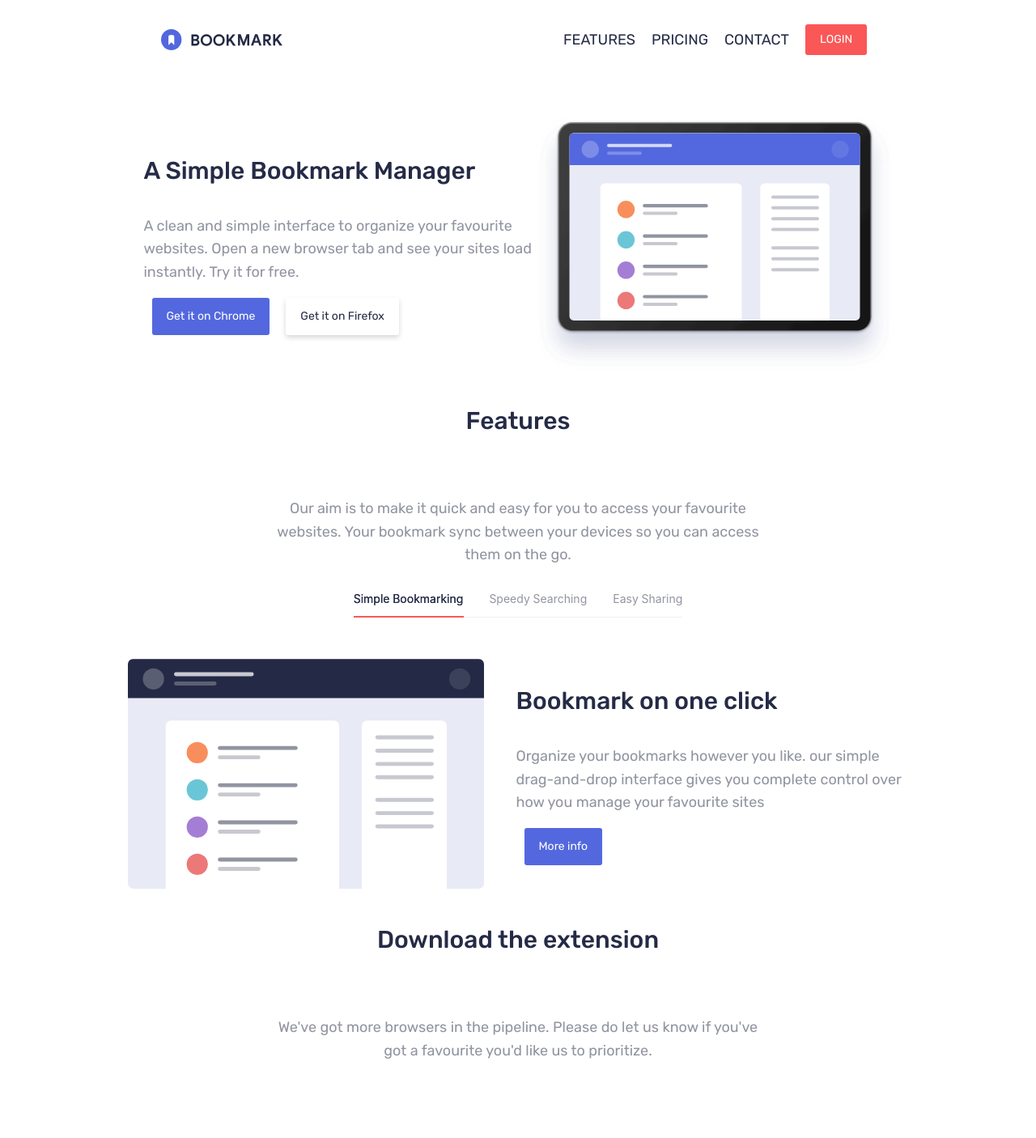
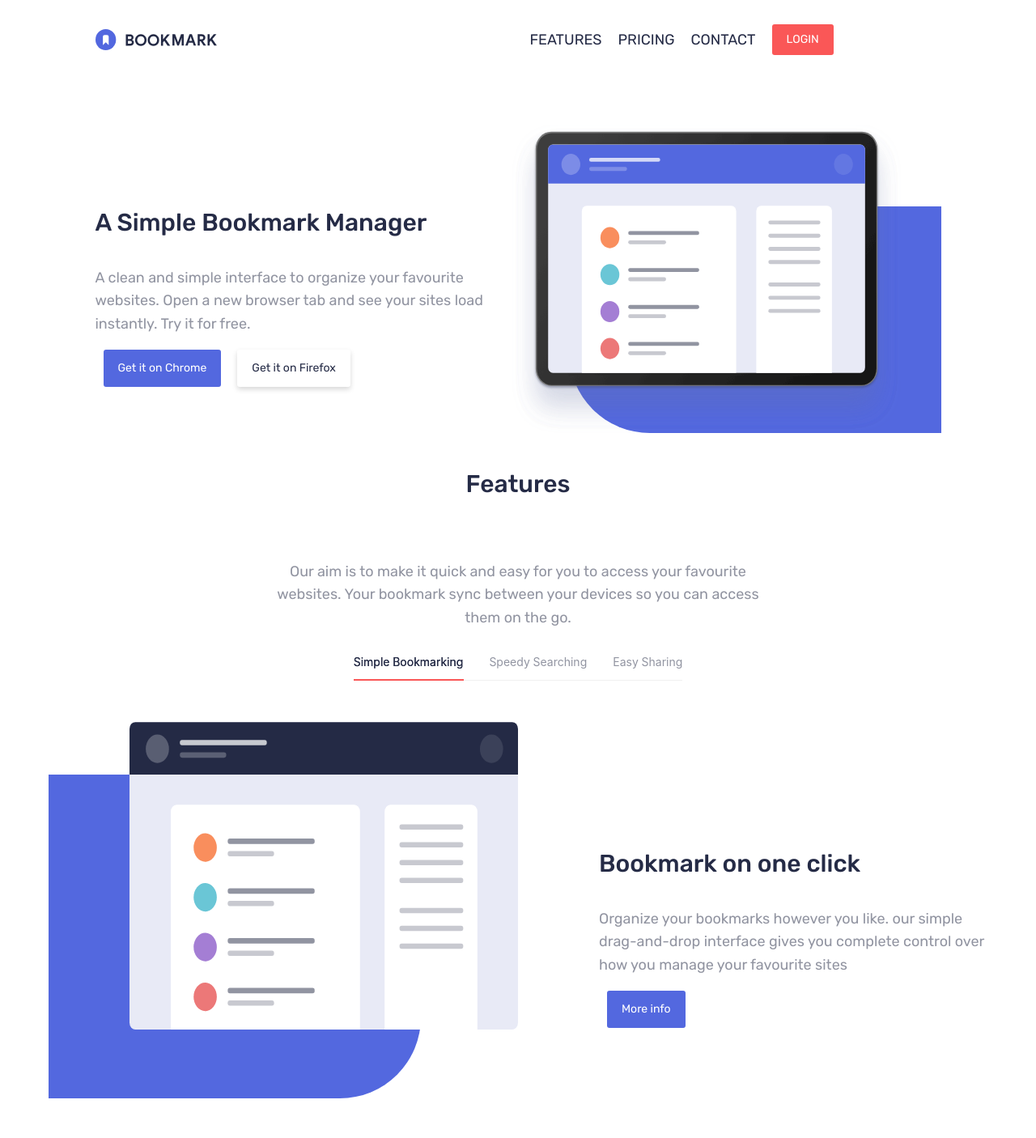
Before and after one commit to ahmedhamdi352/landding-page-terkwaz, a React (Create React App) app: page / in a window 1280 px wide. Shown: the top 1406 px of the page at 81% size. Built offline with nearby package versions, Linux system fonts and the light colour scheme.

Commit message:
update image background

```diff
--- a/src/assests/styles/component/body.scss
+++ b/src/assests/styles/component/body.scss
@@ -3,16 +3,26 @@
     flex-direction: column;
     justify-content: center;
     align-items: center;
+    width: 100%;
 }
 
 .body-continer{
     display: flex;
-    justify-content: space-around;
+    justify-content: space-between;
     align-items: center;
-    // margin-top: 50px;
+    margin-top: 50px;
 }
 .text-continer{
     width: 485px;
+    margin-right: 100px;
+}
+.image-body-continer{
+    background-color: #5368df;
+
+    border-radius: 0 0px 0 100px;
+    width: 460px;
+    margin-top: 60px;
+
 }
 .text-bold{
     font-family: 'BoldFont';
@@ -26,7 +36,11 @@
     color: hsl(229, 8%, 60%);
 }
 .image{
-    max-width: 440px;
+    max-width: 500px;
+    width: 480px;
+    height: 380px;
+    margin-top: -100px;
+    margin-left: -70px;
 
 }
 .btn-chrome{
@@ -140,3 +154,23 @@
     -webkit-transform: rotateX(180deg);
     transform: rotateX(180deg);
 }
+.image-feature-continer{
+    margin: 0px 20px;
+    background-color: #5368df;
+    border-radius: 0 0px 100px 0px;
+    width: 600px;
+    height: 400px;
+    width: 460px;
+
+}
+
+.image-feature{
+    margin-left: 100px;
+    margin-top: -65px;
+    width: 480px;
+    height: 380px;
+}
+.text-feature-continer{
+    width: 500px;
+    margin-left: 200px;
+}
--- a/src/assests/styles/component/header.scss
+++ b/src/assests/styles/component/header.scss
@@ -3,16 +3,19 @@
     justify-content: space-around;
     align-items: center;
     margin-bottom: 77px;
+    width: 90%;
 
 }
 .logo{
     // max-width: 100px;
     width: 150px;
+    margin-right: 100px;
 }
 .nav-continer{
     display: flex;
     justify-content: center;
     align-items: center;
+    margin-left: 100px;
 }
 
 .nav-item{
--- a/src/components/body.js
+++ b/src/components/body.js
@@ -22,7 +22,7 @@ import Footer from './footer'
            </div>
            </div>
 
-           <div>
+           <div className='image-body-continer'>
                <img src={pic} className='image'/>
 
            </div>
--- a/src/components/tabBody.js
+++ b/src/components/tabBody.js
@@ -3,15 +3,15 @@ import pic from '../assests/images/illustration-features-tab-1.svg'
 import '../assests/styles/component/body.scss';
 const  TabBody = ()=> {
         return (
-            <div className='body-content' style={{marginTop:'35px'}}>
+            <div className='body-content' style={{marginTop:'50px'}}>
 
             <div className='body-continer'>
-               <div style={{margin:'0 20px'}}>
-                   <img src={pic} className='image'/>
+               <div className='image-feature-continer'>
+                   <img src={pic} className='image-feature'/>
 
                </div>
 
-               <div className='text-continer' style={{margin:'0 20px'}}>
+               <div className='text-feature-continer' >
                    <p className='text-bold'>  Bookmark on one click</p>
                    <p className='text-normal'> Organize your bookmarks however you like. our simple
                    drag-and-drop interface gives you complete control over how you manage your favourite sites
@@ -24,6 +24,8 @@ const  TabBody = ()=> {
             </div>
 
             </div>
+
+
         )
 
 }
```
